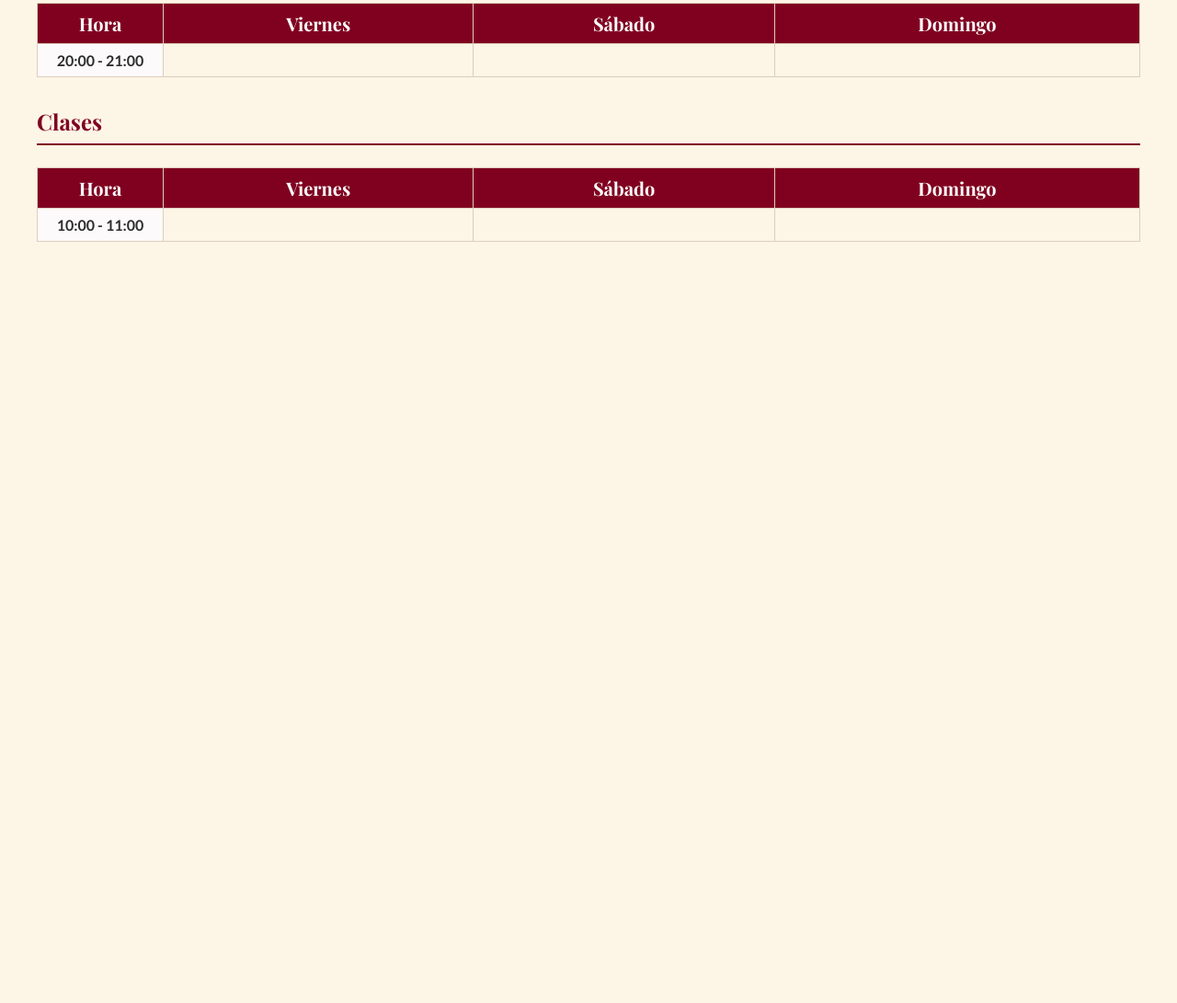
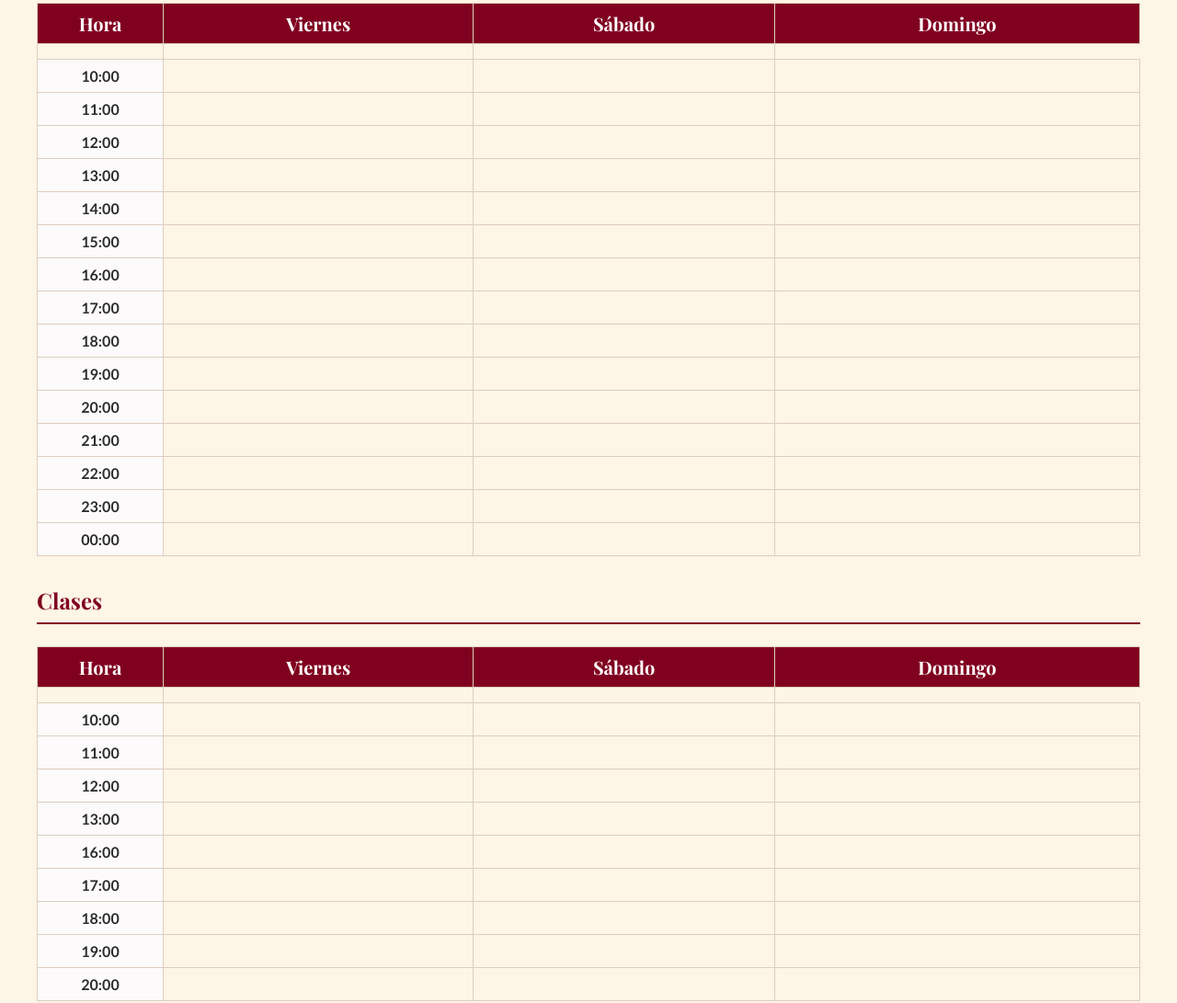
Before and after one commit to AzeDev955/Desafio-Swing-CR, a website built with Vite: page SwingCr/index.html in a window 1280 px wide. Shown: the part 324-1415 px from the top of the page at 92% size. Before the commit the page ends 800 px from the top, so only its background shows below. Built offline with nearby package versions, Linux system fonts and the light colour scheme.

Commit message:
tablas con JS

```diff
--- a/SwingCr/index.html
+++ b/SwingCr/index.html
@@ -36,7 +36,6 @@
             </thead>
             <tbody>
               <tr>
-                <th>20:00 - 21:00</th>
                 <td class="franja-horaria"></td>
                 <td class="franja-horaria"></td>
                 <td class="franja-horaria"></td>
@@ -60,7 +59,6 @@
             </thead>
             <tbody>
               <tr>
-                <th>10:00 - 11:00</th>
                 <td class="franja-horaria"></td>
                 <td class="franja-horaria"></td>
                 <td class="franja-horaria"></td>
--- a/SwingCr/src/main.js
+++ b/SwingCr/src/main.js
@@ -17,6 +17,8 @@ const horasActividades = [
   "11:00",
   "12:00",
   "13:00",
+  "14:00",
+  "15:00",
   "16:00",
   "17:00",
   "18:00",
@@ -27,3 +29,33 @@ const horasActividades = [
   "23:00",
   "00:00",
 ];
+
+const tablaClases = document.getElementById("tabla-clases");
+const cuerpoClase = tablaClases.querySelector("tbody");
+
+const tablaActividades = document.getElementById("tabla-actividades");
+const cuerpoActividades = tablaActividades.querySelector("tbody");
+
+horasClase.forEach((hora) => {
+  let nuevaFila = document.createElement("tr");
+  let nuevoTh = document.createElement("th");
+  nuevoTh.textContent = hora;
+  nuevaFila.appendChild(nuevoTh);
+  for (let i = 0; i < 3; i++) {
+    let nuevoTd = document.createElement("td");
+    nuevaFila.appendChild(nuevoTd);
+  }
+  cuerpoClase.appendChild(nuevaFila);
+});
+
+horasActividades.forEach((hora) => {
+  let nuevaFila = document.createElement("tr");
+  let nuevoTh = document.createElement("th");
+  nuevoTh.textContent = hora;
+  nuevaFila.appendChild(nuevoTh);
+  for (let i = 0; i < 3; i++) {
+    let nuevoTd = document.createElement("td");
+    nuevaFila.appendChild(nuevoTd);
+  }
+  cuerpoActividades.appendChild(nuevaFila);
+});
```
